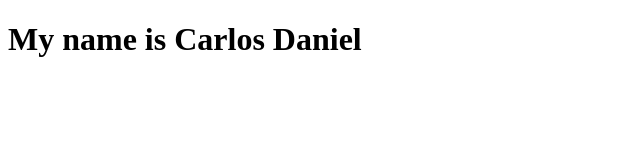
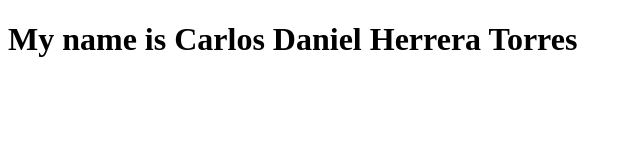
Before and after one commit to CDanielHT/First-Gifthub-Project-1, a plain HTML site: page index.html in a window 1280 px wide. Shown: the whole page, without its empty margins (0-640 px from the left). Drawn offline with Linux system fonts and the light colour scheme.

Commit message:
Added full last name

```diff
--- a/index.html
+++ b/index.html
@@ -7,6 +7,6 @@
     <title>Document</title>
 </head>
 <body>
-<h1>My name is Carlos Daniel</h1>
+<h1>My name is Carlos Daniel Herrera Torres</h1>
 </body>
 </html>
```
